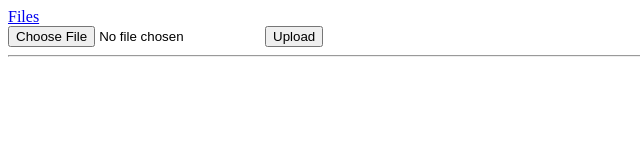
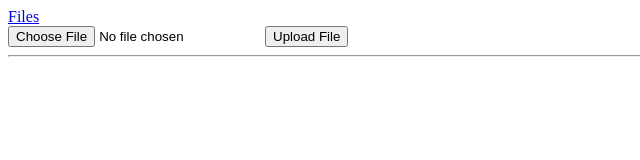
Before and after one commit to colebolebole/pubshare, a website: page index.html in a window 1280 px wide. Shown: the full height of the page, 0-640 px from the left. Drawn offline with nearby package versions, Linux system fonts and the light colour scheme.

Commit message:
Update index.html

```diff
--- a/index.html
+++ b/index.html
@@ -14,7 +14,7 @@
   </div>
   <form action="/" method="POST" enctype="multipart/form-data">
     <input name="file" type="file" />
-    <button>Upload</button>
+    <button>Upload File</button>
     <hr />
     <pre id="pre"></pre>
   </form>
```
